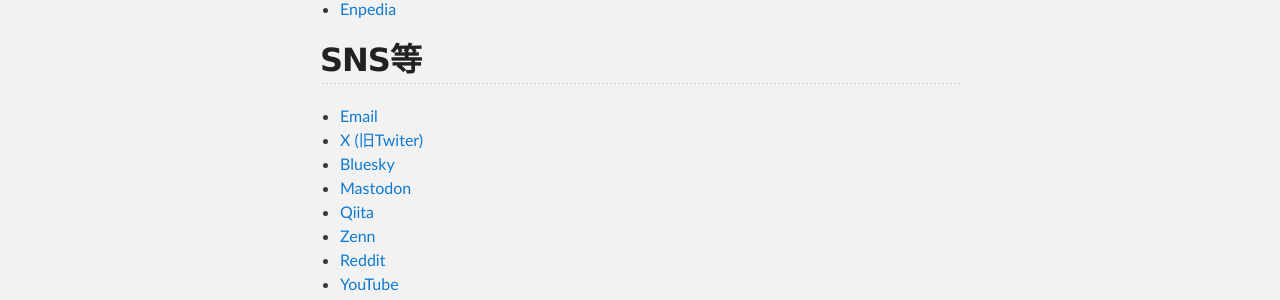
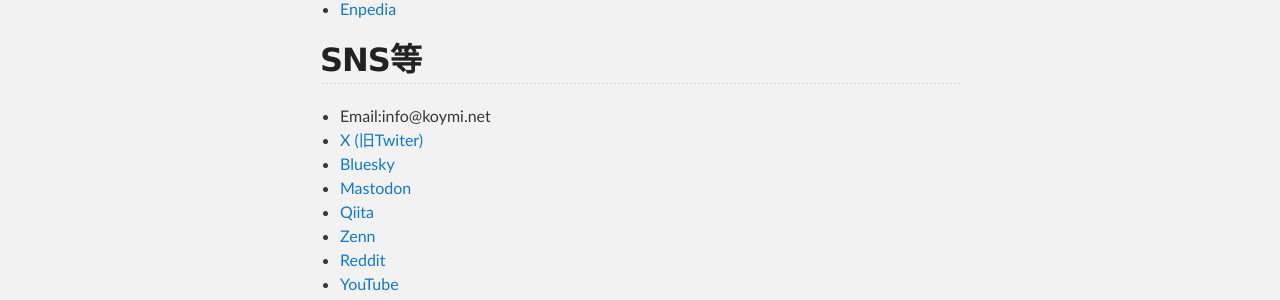
Before and after one commit to koyomiyahouya/koyomiyahouya.github.io, a Jekyll site: the page built from index.md, in a window 1280 px wide. Shown: the part 535-835 px from the top of the page. Built offline with Jekyll 4.4.1, drawn with Linux system fonts in a browser that asks for light colours; the repository's description, which GitHub fills in, is left out.

Commit message:
Update index.md

```diff
--- a/index.md
+++ b/index.md
@@ -13,7 +13,7 @@ title: Koyomiya Homepage
 * [Enpedia](https://enpedia.rxy.jp/wiki/利用者:コヨミヤ)
 
 ## SNS等
-* [Email](mailto:info@koymi.net)
+* Email:info@koymi.net
 * [X (旧Twiter)](https://twitter.com/koyomiyahouya)
 * [Bluesky](https://bsky.app/profile/543.bsky.social)
 * [Mastodon](https://fedibird.com/@koyomiya)
```
